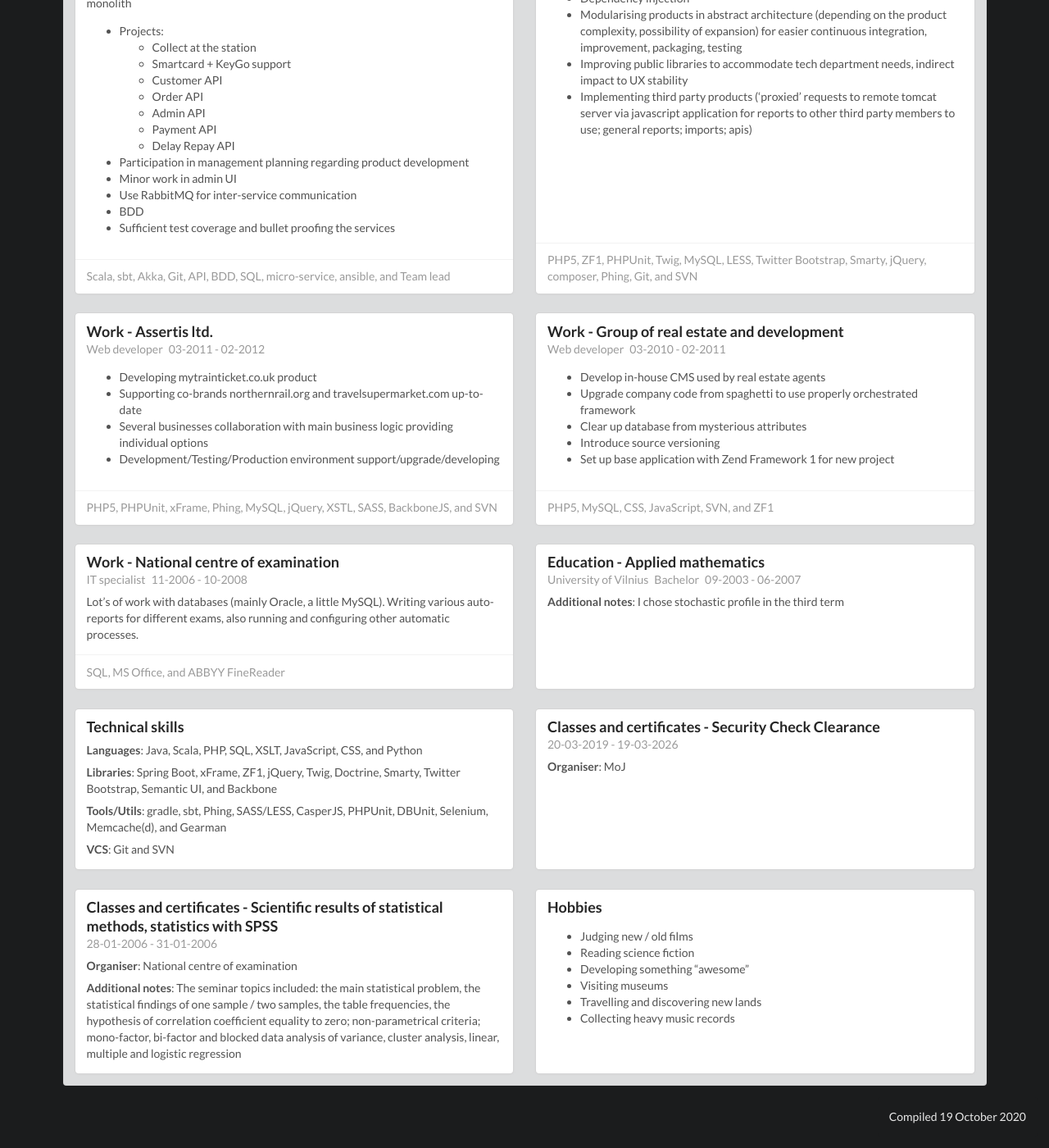
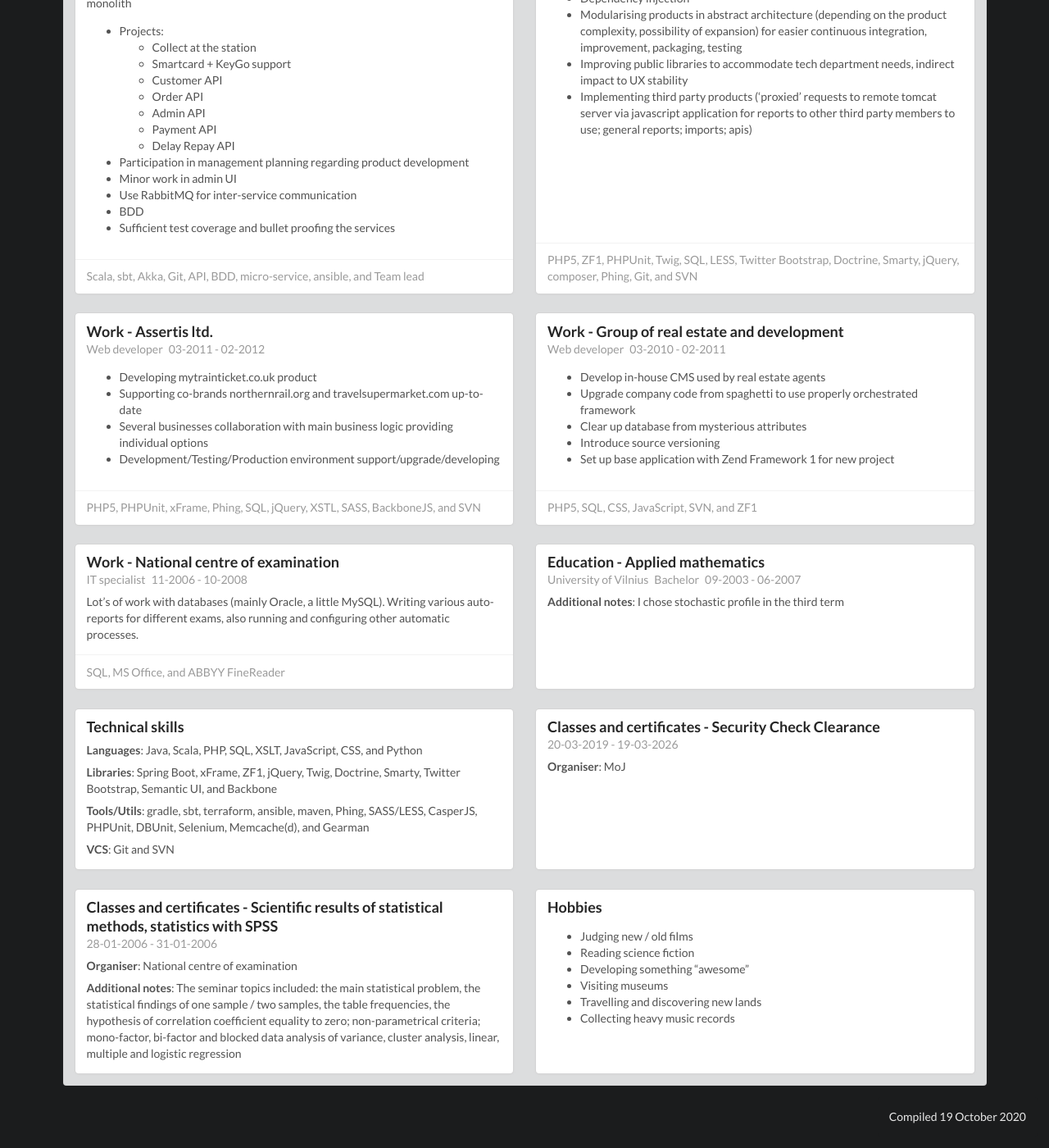
Before and after one commit to doncem/doncem.github.io, a Jekyll site: the page built from cv.html, in a window 1280 px wide and 1400 px high, scrolled down 1153 px. Shown: the whole window at 82% size. Built offline with Jekyll 4.4.1, drawn with Linux system fonts in a browser that asks for light colours; nearby versions of some CDN libraries; a script that is not in the unit is left out.

Commit message:
Update cv data

```diff
--- a/_data/cv.yml
+++ b/_data/cv.yml
@@ -83,7 +83,6 @@ work:
       - Git
       - API
       - BDD
-      - SQL
       - micro-service
       - ansible
       - Team lead
@@ -103,9 +102,10 @@ work:
       - ZF1
       - PHPUnit
       - Twig
-      - MySQL
+      - SQL
       - LESS
       - Twitter Bootstrap
+      - Doctrine
       - Smarty
       - jQuery
       - composer
@@ -126,7 +126,7 @@ work:
       - PHPUnit
       - xFrame
       - Phing
-      - MySQL
+      - SQL
       - jQuery
       - XSTL
       - SASS
@@ -144,7 +144,7 @@ work:
       - Set up base application with Zend Framework 1 for new project
     tags:
       - PHP5
-      - MySQL
+      - SQL
       - CSS
       - JavaScript
       - SVN
@@ -189,6 +189,9 @@ skills:
   tools:
     - gradle
     - sbt
+    - terraform
+    - ansible
+    - maven
     - Phing
     - SASS/LESS
     - CasperJS
```
